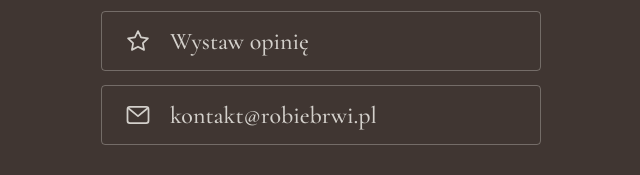
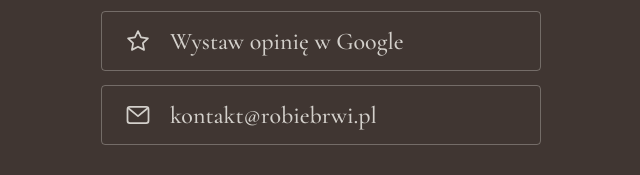
Before and after one commit to jaspisus/robiebrwi, a plain HTML site: page www/index.html in a window 1280 px wide. Shown: the part 507-682 px from the top of the page, 319-959 px from the left. Drawn offline with nearby package versions, Linux system fonts and the light colour scheme.

Commit message:
Clarify review link label as Google review
Co-Authored-By: Claude Opus 5.5 <noreply@anthropic.com>

```diff
--- a/www/index.html
+++ b/www/index.html
@@ -214,7 +214,7 @@
                   d="M12 3.5l2.6 5.3 5.9.9-4.3 4.1 1 5.8L12 16.9l-5.2 2.7 1-5.8-4.3-4.1 5.9-.9z"
                 />
               </svg>
-              <span>Wystaw opinię</span>
+              <span>Wystaw opinię w Google</span>
             </a>
           </li>
           <li>
```
